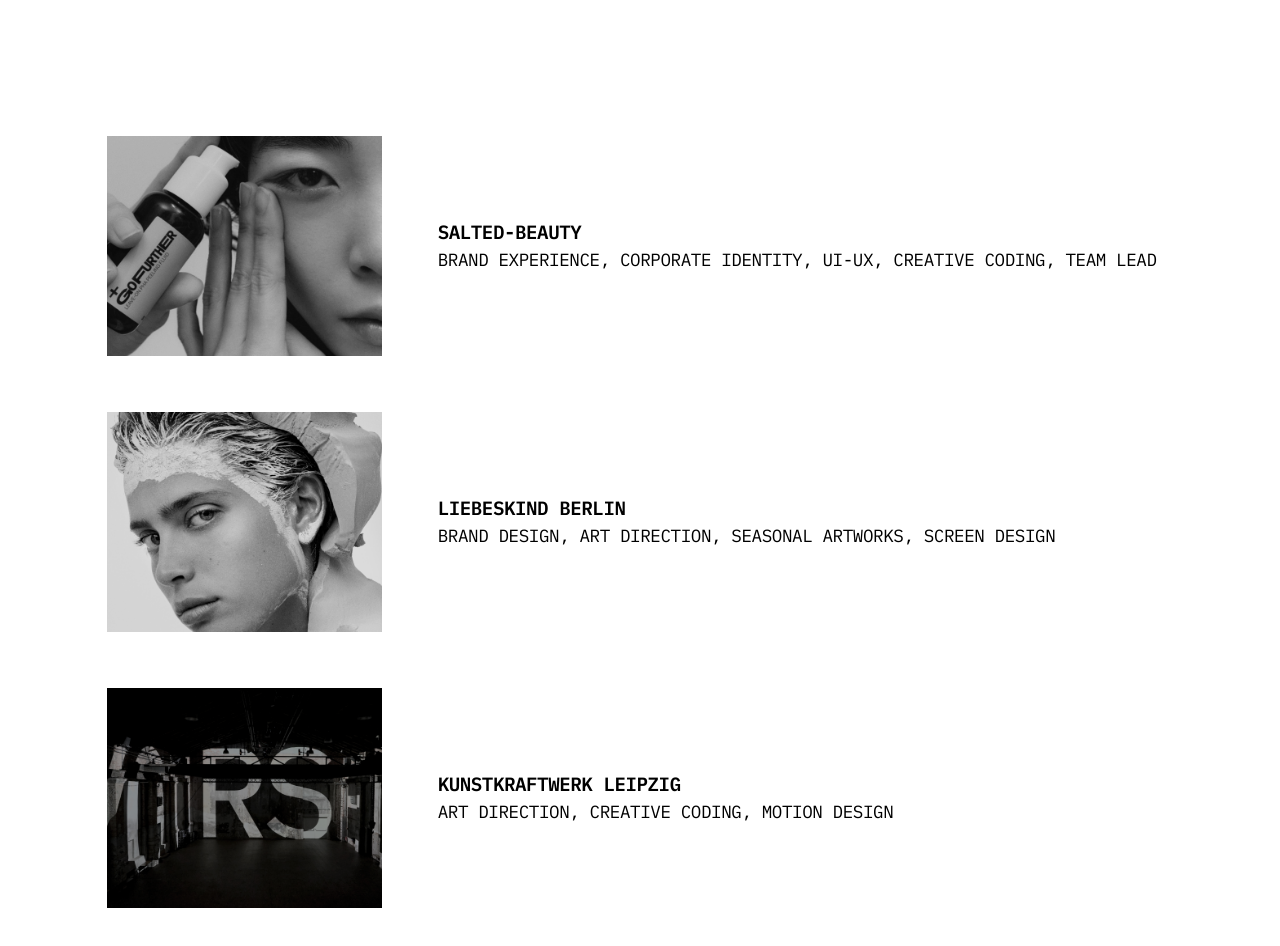
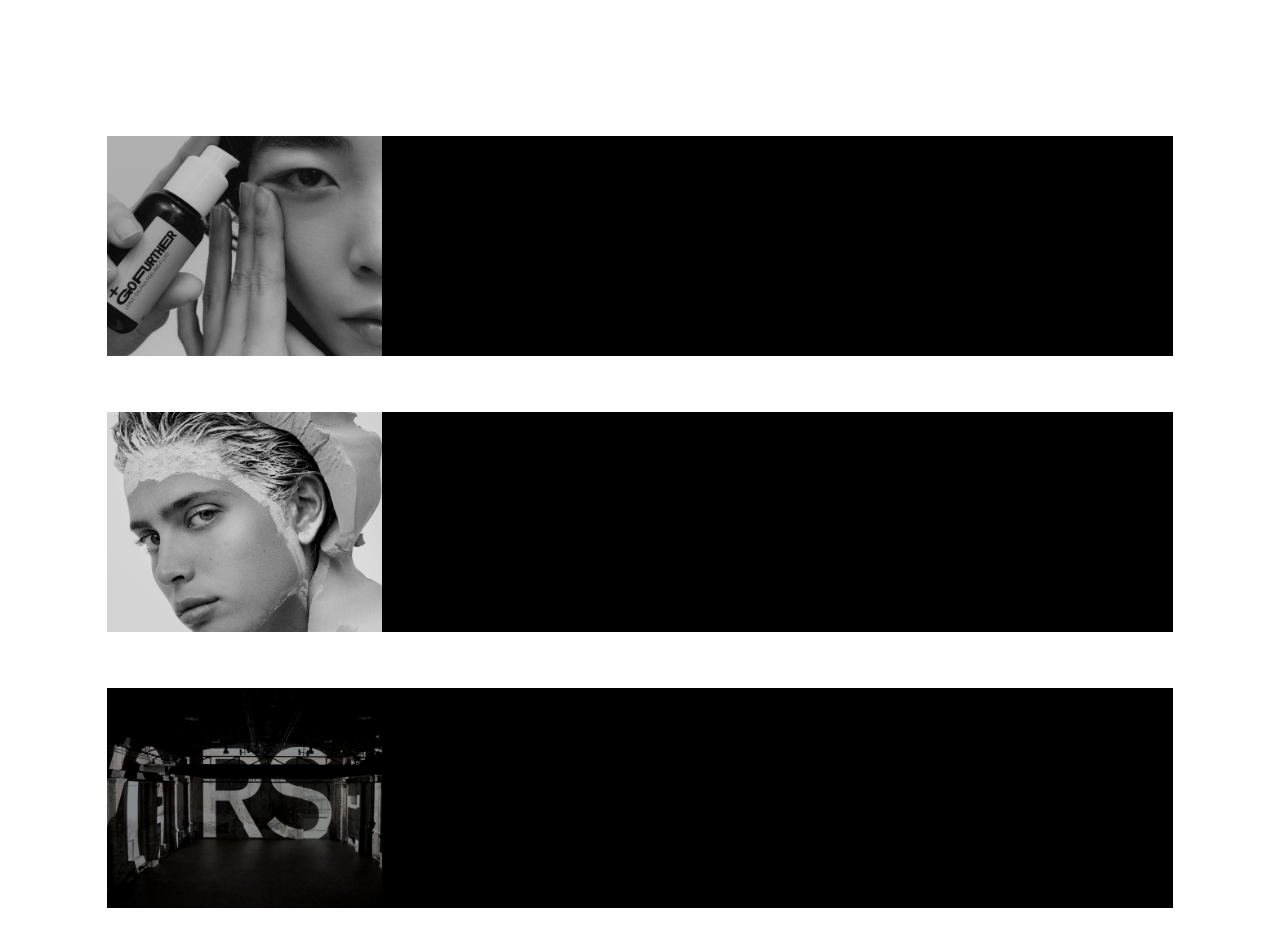
Before and after one commit to fredegd/nicolandrieux, a Next.js app: page / in a window 1280 px wide. Shown: the part 760-1706 px from the top of the page. Built offline with nearby package versions, Linux system fonts and the light colour scheme.

Commit message:
sticky top selected-works

```diff
--- a/src/components/SelectedWorks/index.jsx
+++ b/src/components/SelectedWorks/index.jsx
@@ -9,7 +9,7 @@
   const image = useRef();
   return (
     <section
-      className="w-full  py-24  flex flex-col justify-center items-center"
+      className="w-full  py-24  flex flex-col justify-center items-center "
       id="work"
     >
       <div className="w-10/12 flex flex-col gap-40 md:gap-8 ">
@@ -26,7 +26,8 @@
           .map((project) => (
             <Link
               key={project.slug}
-              className="flex flex-col space-y-1 mb-6 brightness-90  hover:brightness-105 hover:bg-white hover:text-black"
+              className="flex flex-col space-y-1 mb-6 brightness-90  hover:brightness-105 bg-black hover:bg-white hover:text-black sticky top-24"
+              id="work-card"
               href={`/work/${project.slug}`}
             >
               <div className="w-full flex flex-col md:flex-row items-center  gap-12 space-x-0 md:space-x-2">
```
